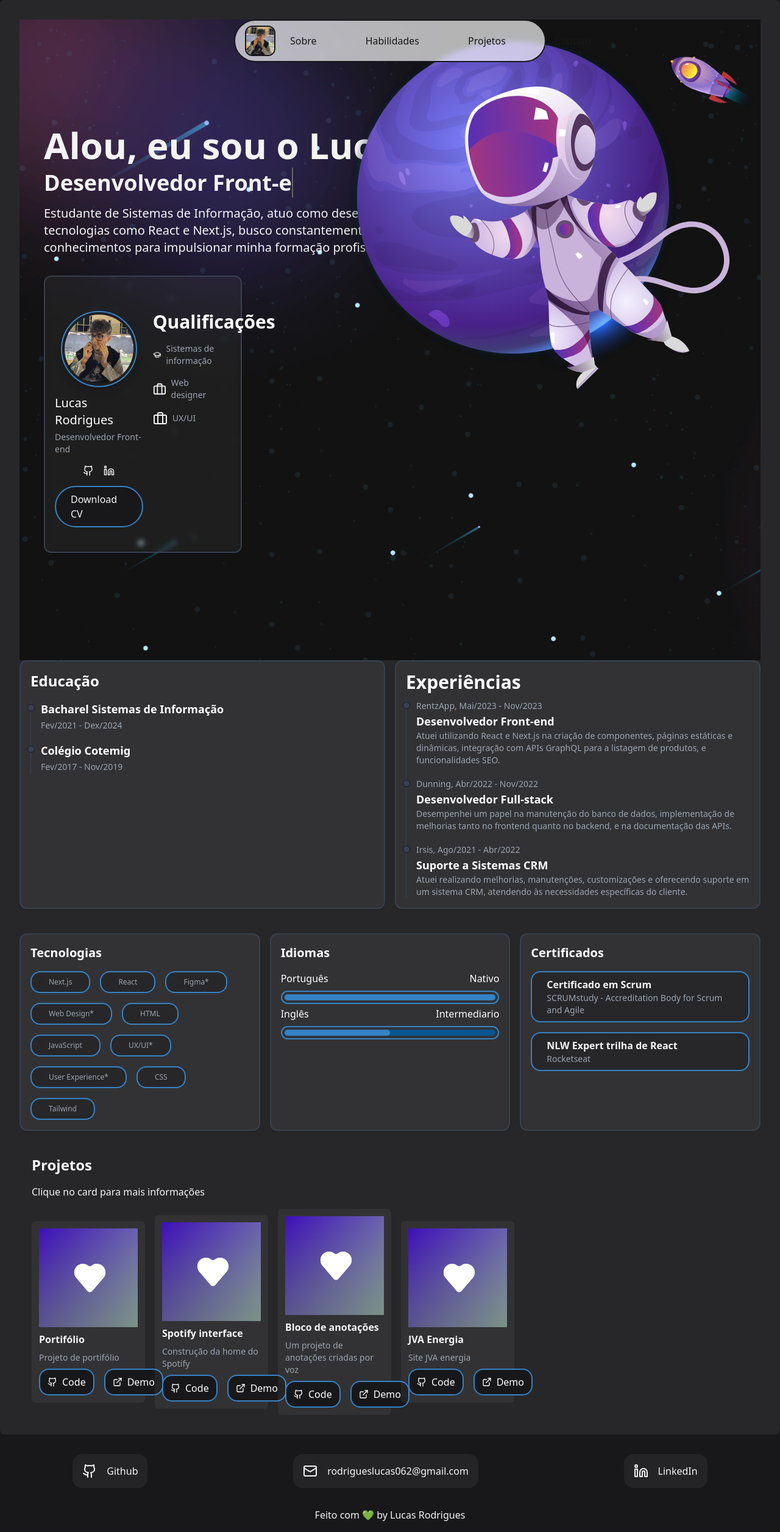
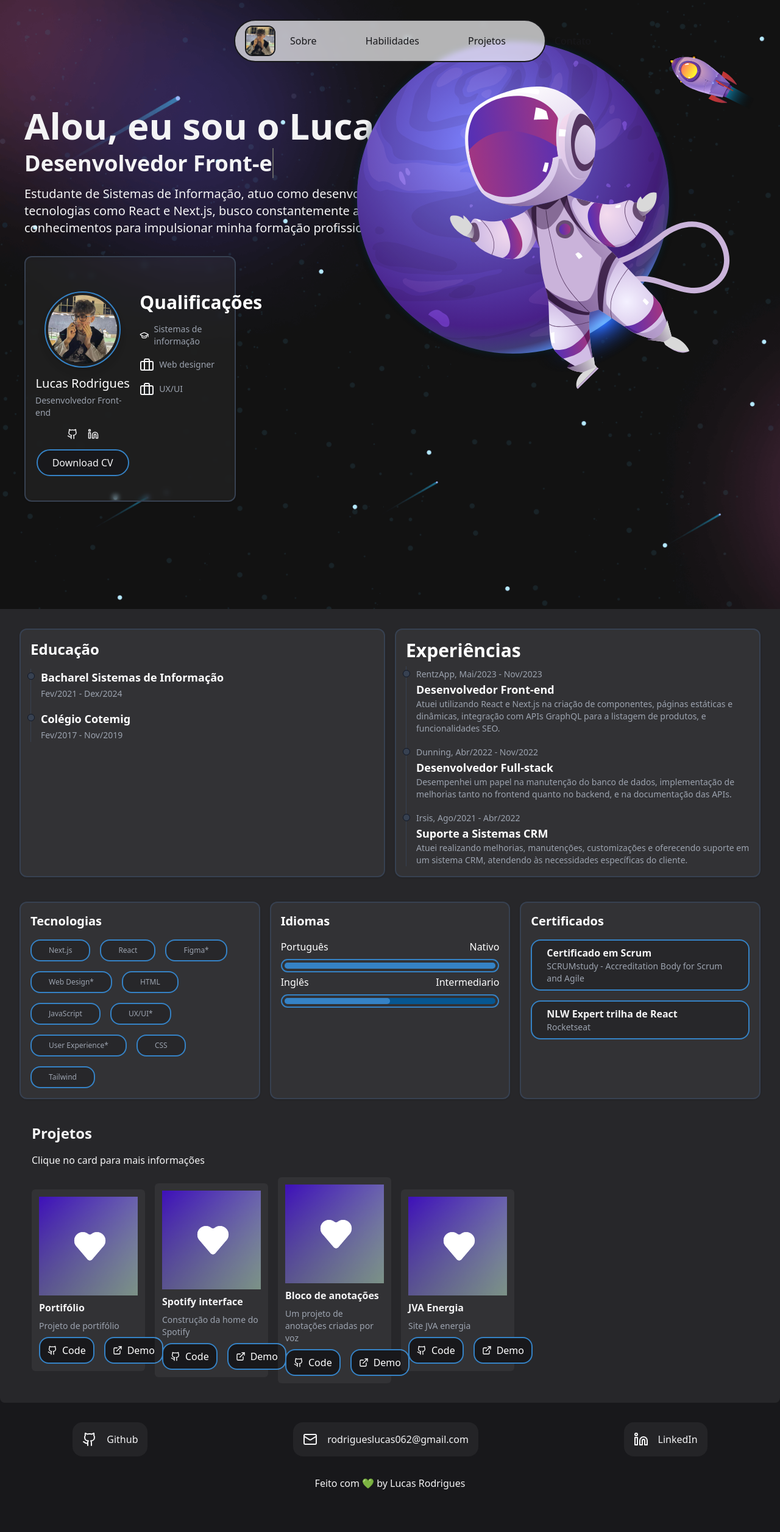
Before and after one commit to rodrigueslucas062/portfolio, a Next.js app: page / in a window 1280 px wide. Shown: the whole page at 61% size. After the commit the page ends 2461 px from the top, so only its background shows below. Built offline with nearby package versions, Linux system fonts and the light colour scheme.

Commit message:
🎨 Improve sctructure

```diff
--- a/src/pages/index.js
+++ b/src/pages/index.js
@@ -9,9 +9,9 @@ export default function Home() {
   return (
     <div className="h-screen flex flex-col">
       <Navbar />
+      <Banner />
       <div className="flex flex-col flex-1">
-        <main className="bg-zinc-800 rounded-lg h-full p-8 mb-4">
-          <Banner />
+        <main className="bg-zinc-800 rounded-b-lg h-full p-4 md:p-8 mb-4">
           <Sobre />
           <Habilidades />
           <MainContent />
```
